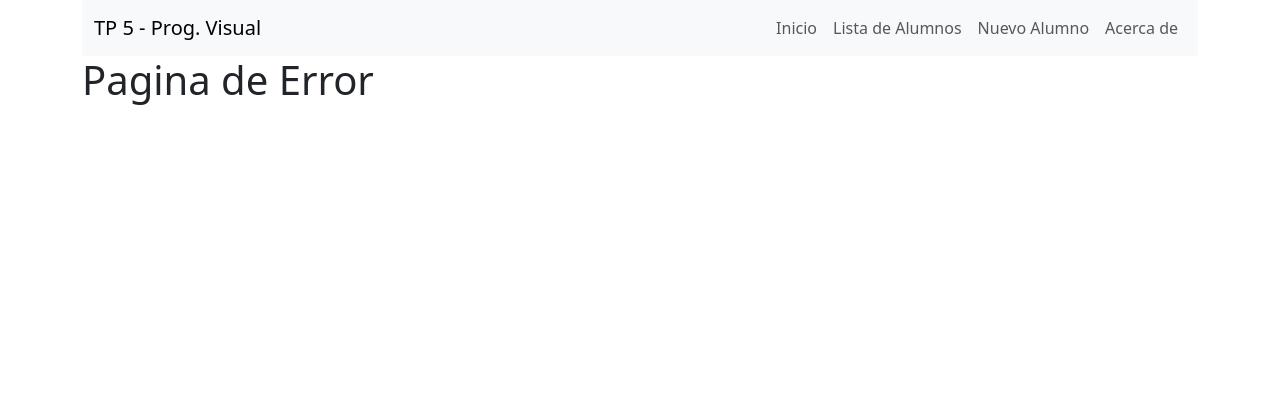
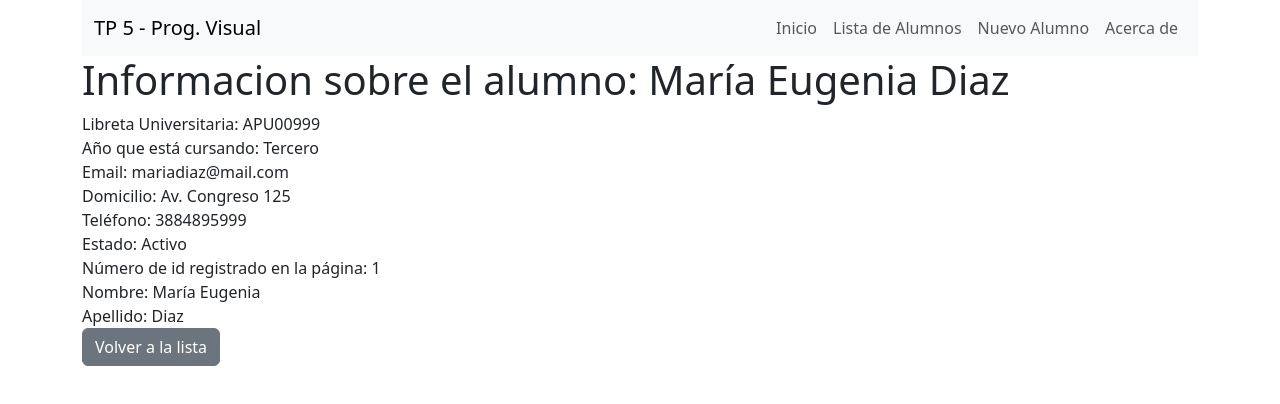
Before and after one commit to MartinAle90/pv_tp5_grupo14, a React (Vite) app: page /alumnos/1 in a window 1280 px wide. Shown: the top 404 px of the page. Built offline with nearby package versions, Linux system fonts and the light colour scheme.

Commit message:
Agregando Ver Detalles en lista de alumnos - Benencia Leandro

```diff
--- a/src/App.jsx
+++ b/src/App.jsx
@@ -2,12 +2,12 @@ import { Container } from "react-bootstrap"
 import { useState } from 'react'
 import { Router, Routes, Route } from "react-router-dom"
 import Layout from "./assets/components/Layout"
-import ErrorPage from "./assets/components/ErrorPage"
+import InformacionDelAlumno from "./assets/components/InformacionDelAlumno"
 import Nosotros from "./assets/components/Nosotros"
 import Home from "./assets/components/Home"
 import ListaAlumnos from "./assets/components/alumno/ListaAlumno"
 import AlumnoForm from "./assets/components/alumno/AlumnoForm"
-
+import ErrorPage from "./assets/components/ErrorPage"
 
 
 function App() {
@@ -21,7 +21,8 @@ function App() {
           <Route path="alumnos" element={<ListaAlumnos />} />
           <Route path="alumno/nuevo" element={<AlumnoForm />} />
           <Route path="nosotros" element={<Nosotros />} />
-          <Route path="*" element={ <ErrorPage />} />
+          <Route path="alumnos/:id" element={ <InformacionDelAlumno />} />
+          <Route path="*" element={<ErrorPage />} />
         </Route>
       </Routes>
     </Container>
--- /dev/null
+++ b/src/assets/components/InformacionDelAlumno.jsx
@@ -0,0 +1,35 @@
+import { alumnos } from "./alumno/ListaAlumno";
+import { useParams, useNavigate } from "react-router-dom";
+import { Button } from "react-bootstrap";
+
+function InformacionDeAlumno() {
+  const { id } = useParams(); // agarra el id
+
+    const navigate = useNavigate();
+
+  // Busca el alumno que tiene ese id
+  const alumno = alumnos.find(a => a.id === Number(id));
+
+
+
+  return (
+    <>
+      <h1>Informacion sobre el alumno: {alumno.nombre} {alumno.apellido}</h1>
+      <div>Libreta Universitaria: {alumno.lu}</div>
+      <div>Año que está cursando: {alumno.curso}</div>
+      <div>Email: {alumno.email}</div>
+      <div>Domicilio: {alumno.domicilio}</div>
+      <div>Teléfono: {alumno.telefono}</div>
+      <div>Estado: {alumno.estado ? "Activo" : "Inactivo"}</div>
+      <div>Número de id registrado en la página: {alumno.id}</div>
+      <div>Nombre: {alumno.nombre}</div>
+      <div>Apellido: {alumno.apellido}</div>
+
+      <Button variant="secondary" onClick={() => navigate("/alumnos")}>
+        Volver a la lista
+      </Button>
+    </>
+  );
+}
+
+export default InformacionDeAlumno;
--- a/src/assets/components/alumno/ListaAlumno.jsx
+++ b/src/assets/components/alumno/ListaAlumno.jsx
@@ -1,7 +1,7 @@
 import { Card, Button, Row, Col } from "react-bootstrap";
 import { useNavigate } from "react-router-dom";
 
-const alumnos = [
+export const alumnos = [
     {
         id: 1,
         lu: "APU00999",
@@ -40,10 +40,6 @@ function ListaAlumnos() {
                                 <Card.Title>{alumno.nombre} {alumno.apellido}</Card.Title>
                                 <Card.Text>
                                     <strong>LU:</strong> {alumno.lu}<br />
-                                    <strong>Curso:</strong> {alumno.curso}<br />
-                                    <strong>Email:</strong> {alumno.email}<br />
-                                    <strong>Domicilio:</strong> {alumno.domicilio}<br />
-                                    <strong>Teléfono:</strong> {alumno.telefono}<br />
                                     <strong>Estado:</strong> {alumno.estado ? "Activo" : "Inactivo"}
                                 </Card.Text>
                                 <Button
```
